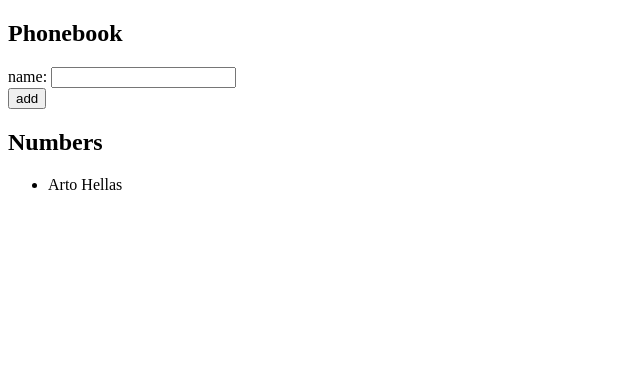
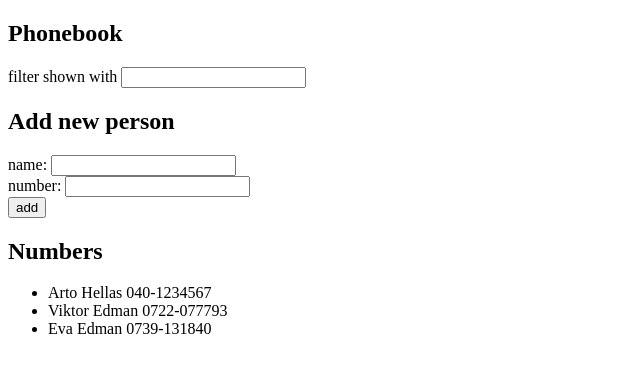
Before and after one commit to ViktorEdman/open-full-stack, a React (Create React App) app in the folder part2/phonebook/: page / in a window 1280 px wide. Shown: the top 372 px of the page, without its empty margins (0-640 px from the left). Built offline with nearby package versions, Linux system fonts and the light colour scheme; the HTML template or start-up script is replaced by a standard one.

Commit message:
implemented person filter search

```diff
--- a/part2/phonebook/src/App.js
+++ b/part2/phonebook/src/App.js
@@ -2,18 +2,31 @@ import React, { useState } from 'react'
 
 const App = () => {
   const [persons, setPersons] = useState([
-    { name: 'Arto Hellas' }
+    {name: 'Arto Hellas', number: "040-1234567"},
+    {name: 'Viktor Edman', number: '0722-077793'},
+    {name: 'Eva Edman', number: '0739-131840'}
   ])
   const [newName, setNewName] = useState('')
+  const [newNumber, setNewNumber] = useState('')
+  const [filter, setFilter] = useState('')
 
   const handleNameChange = (event) => {
     setNewName(event.target.value)
   }
 
+  const handleNumberChange = (event) => {
+    setNewNumber(event.target.value)
+  }
+
+  const handleFilterChange = (event) => {
+    setFilter(event.target.value)
+  }
+
   const addPerson = (event) => {
     event.preventDefault()
     const personObject = {
-      name: newName
+      name: newName,
+      number: newNumber
     }
 
     if (persons.filter(person => person.name === newName).length > 0) {
@@ -23,11 +36,22 @@ const App = () => {
     }
     setPersons(persons.concat(personObject))
     setNewName('')
+    setNewNumber('')
   }
+
+  const filteredPersons = filter
+        ? persons.filter(person => person.name.toLowerCase().includes(filter.toLowerCase()))
+        : persons
 
   return (
     <div>
       <h2>Phonebook</h2>
+      <div>
+        filter shown with <input
+          type="text"
+          onChange={handleFilterChange} />
+      </div>
+      <h2>Add new person</h2>
       <form onSubmit={addPerson}>
         <div>
           name: <input
@@ -35,13 +59,19 @@ const App = () => {
           onChange={handleNameChange}/>
         </div>
         <div>
+          number: <input
+          value={newNumber}
+          onChange={handleNumberChange}
+          />
+        </div>
+        <div>
           <button type="submit">add</button>
         </div>
       </form>
       <h2>Numbers</h2>
       <ul>
-        {persons.map(person =>
-        <li key={person.name}>{person.name}</li>)}
+        {filteredPersons.map(person =>
+          <li key={person.name+" "+person.number}>{person.name} {person.number}</li>) }
       </ul>
     </div>
   )
```
